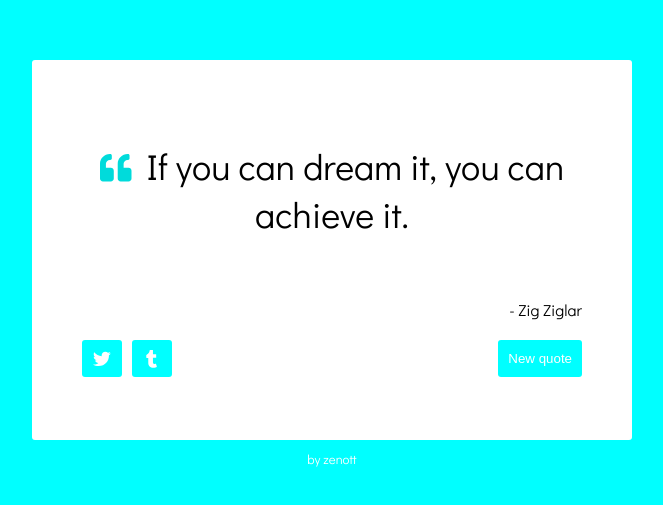
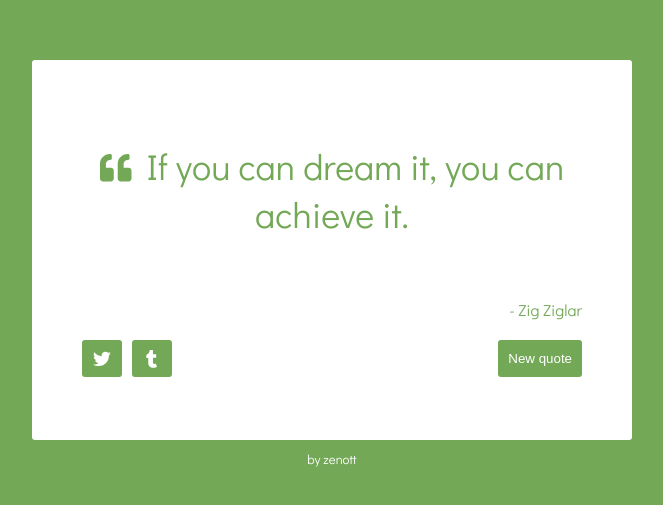
Before and after one commit to BalintMendli/random-quote-machine, a React (Create React App) app: page / in a window 1280 px wide. Shown: the part 137-642 px from the top of the page, without its empty margins (308-971 px from the left). Built offline with nearby package versions, Linux system fonts and the light colour scheme; the HTML template or start-up script is replaced by a standard one.

Commit message:
Add color change

```diff
--- a/package.json
+++ b/package.json
@@ -9,6 +9,7 @@
     "@fortawesome/react-fontawesome": "^0.1.2",
     "react": "^16.4.2",
     "react-dom": "^16.4.2",
+    "react-helmet": "^5.2.0",
     "react-scripts": "1.1.4"
   },
   "scripts": {
--- a/src/App.js
+++ b/src/App.js
@@ -5,6 +5,7 @@ import { FontAwesomeIcon } from '@fortawesome/react-fontawesome'
 import { faQuoteLeft} from '@fortawesome/free-solid-svg-icons'
 import { faTwitter, faTumblr } from '@fortawesome/free-brands-svg-icons'
 import quotes from './quotes.json';
+import Helmet from 'react-helmet';
 
 library.add(faQuoteLeft, faTwitter, faTumblr);
 
@@ -14,18 +15,22 @@ class App extends Component {
     this.state={
       quote:'',
       author:'',
-      fade:false
+      fade:false,
+      color:'#dddddd'
     };
     this.changeQuote=this.changeQuote.bind(this);
     this.removeAnimClass=this.removeAnimClass.bind(this);
   }
   changeQuote(){
-    let n=quotes.quotes.length;
-    let qnum=Math.floor(n*Math.random());
+    let rnd=Math.random();
+    let qnum=Math.floor(quotes.quotes.length*rnd);
+    const cArr=['#16a085', '#27ae60', '#2c3e50', '#f39c12', '#e74c3c', '#9b59b6', '#FB6964', '#342224', "#472E32", "#BDBB99", "#77B1A9", "#73A857"];
+    let cnum=Math.floor(cArr.length*rnd);
     this.setState({
       quote: quotes.quotes[qnum].quote,
       author: quotes.quotes[qnum].author,
-      fade:true
+      fade:true,
+      color:cArr[cnum]
     });
   }
   componentDidMount(){
@@ -39,17 +44,18 @@ class App extends Component {
   render() {
     return (
       <div className="App">
+        <Helmet bodyAttributes={{style: 'background-color : '+this.state.color,class:this.state.fade ? 'fade-in' : ''}}/>
         <div id="quote-box">
           <div id="text-div">
-            <div id="text" className={this.state.fade ? 'fade-in' : ''} onAnimationEnd={this.removeAnimClass}><FontAwesomeIcon icon="quote-left" color="#00dbdb" size="sm" id="quote-icon"/> {this.state.quote}</div>
+            <div id="text" className={this.state.fade ? 'fade-in' : ''} onAnimationEnd={this.removeAnimClass} style={{color:this.state.color}}><FontAwesomeIcon icon="quote-left" color={this.state.color} size="sm" id="quote-icon"/> {this.state.quote}</div>
           </div>
-          <div id="author" className={this.state.fade ? 'fade-in' : ''} >- {this.state.author}</div>
+          <div id="author" className={this.state.fade ? 'fade-in' : ''} style={{color:this.state.color}}>- {this.state.author}</div>
           <div id="lower-div">
             <div id="social">
-              <button id="tweet-quote" className="button"><FontAwesomeIcon icon={faTwitter} size="lg" color="#ffffff"/></button>
-              <button id="tumblr" className="button"><FontAwesomeIcon icon={faTumblr} size="lg" color="#ffffff"/></button>
+              <button id="tweet-quote" className="button" style={{background:this.state.color}}><FontAwesomeIcon icon={faTwitter} size="lg" color="#ffffff"/></button>
+              <button id="tumblr" className="button" style={{background:this.state.color}}><FontAwesomeIcon icon={faTumblr} size="lg" color="#ffffff"/></button>
             </div>
-            <button id="new-quote" className="button" onClick={this.changeQuote}>New quote</button>
+            <button id="new-quote" className="button" onClick={this.changeQuote} style={{background:this.state.color}}>New quote</button>
           </div>
         </div>
         <div id="sign">by zenott</div>
```
Also changed, not shown: 1 other file (tests, documents, lock files or other folders).
